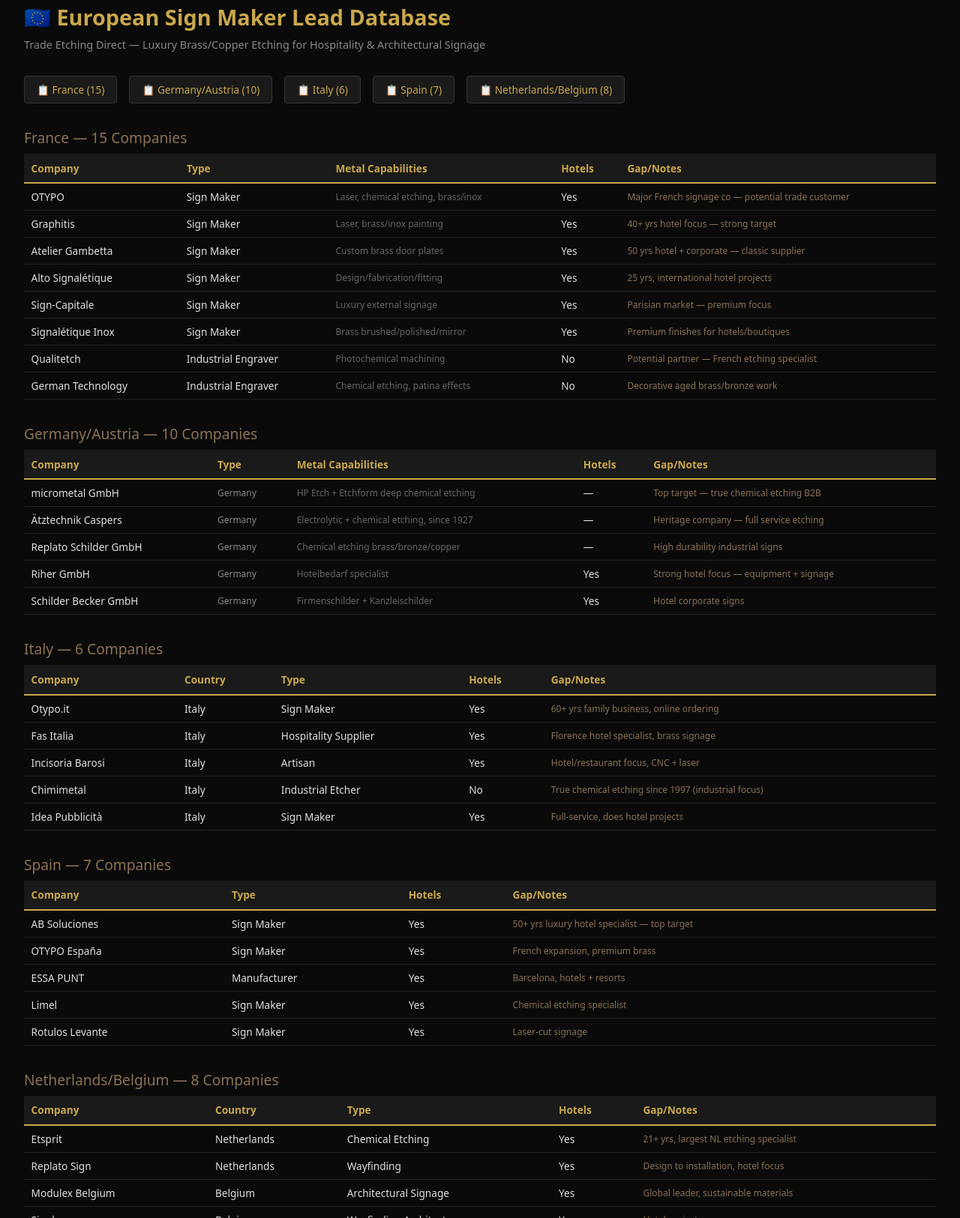
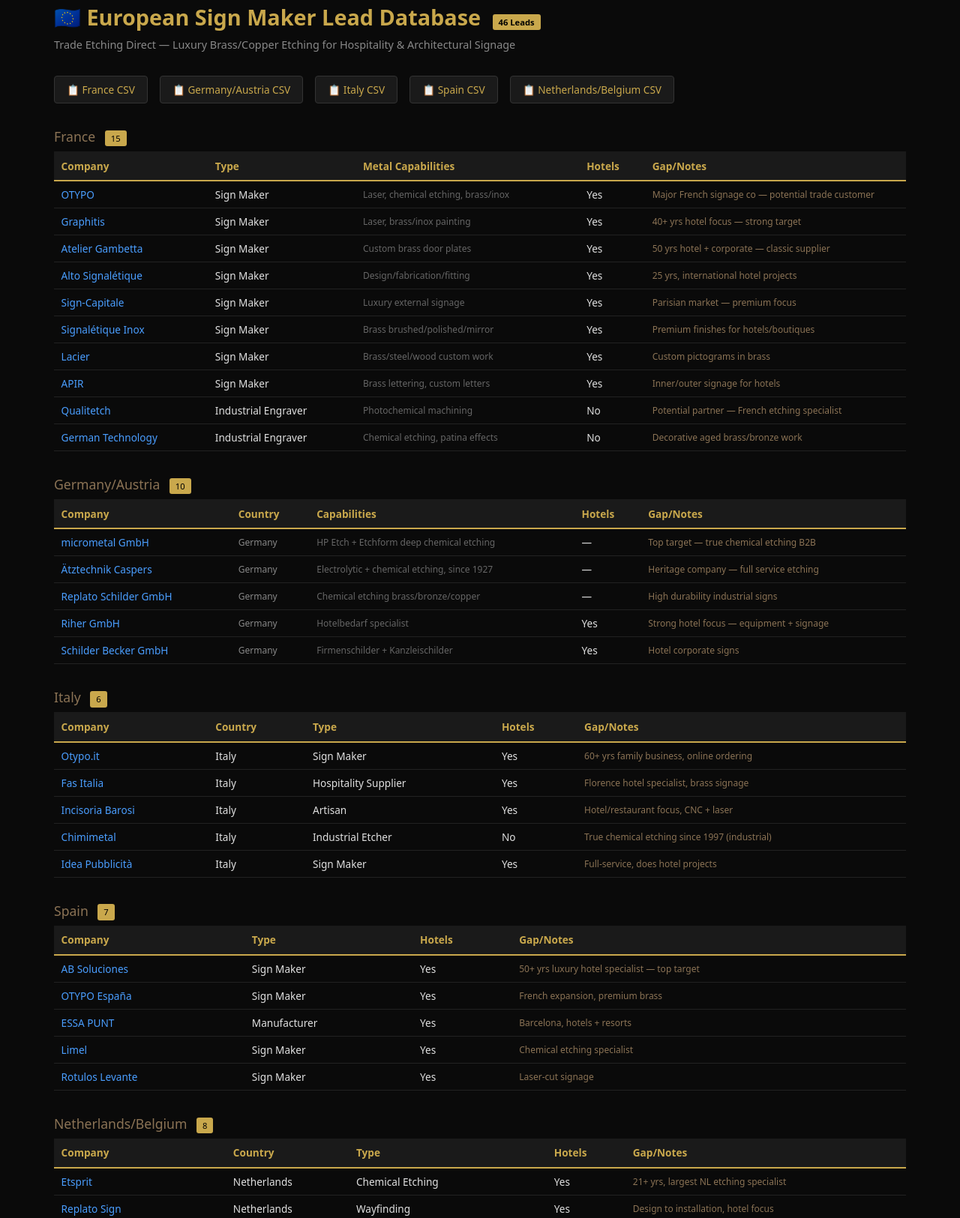
Before and after one commit to MerlinDog1/tradeetching-europe-leads, a plain HTML site: page index.html in a window 1280 px wide. Shown: the part 29-1654 px from the top of the page at 75% size. Drawn offline with Linux system fonts and the light colour scheme.

Commit message:
Add clickable links to company websites

```diff
--- a/index.html
+++ b/index.html
@@ -6,9 +6,9 @@
 <title>Trade Etching Direct - European Lead Gen</title>
 <style>
 *{margin:0;padding:0;box-sizing:border-box}
-body{font-family:system-ui,sans-serif;background:#0a0a0a;color:#e0e0e0;padding:2rem}
+body{font-family:system-ui,sans-serif;background:#0a0a0a;color:#e0e0e0;padding:2rem;max-width:1200px;margin:0 auto}
 h1{color:#c9a84c;font-size:1.8rem;margin-bottom:.5rem}
-h2{color:#8b7355;font-size:1.2rem;margin:1.5rem 0 .5rem;font-weight:400}
+h2{color:#8b7355;font-size:1.1rem;margin:1.5rem 0 .5rem;font-weight:400}
 p{color:#888;margin-bottom:2rem;font-size:.9rem}
 .sources{display:flex;gap:1rem;flex-wrap:wrap;margin-bottom:2rem}
 .sources a{background:#1a1a1a;color:#c9a84c;padding:.5rem 1rem;border-radius:4px;text-decoration:none;font-size:.85rem;border:1px solid #333}
@@ -17,78 +17,84 @@
 th{background:#1a1a1a;color:#c9a84c;text-align:left;padding:.6rem;border-bottom:2px solid #c9a84c}
 td{padding:.5rem .6rem;border-bottom:1px solid #222}
 tr:hover{background:#151515}
+tr:hover td:first-child{color:#c9a84c}
+a{color:#4a9eff;text-decoration:none}
+a:hover{text-decoration:underline}
 .country{color:#888;font-size:.75rem}
-.capabilities{font-size:.75rem;color:#666}
-.gap{font-size:.75rem;color:#8b7355;max-width:300px}
+.capabilities{font-size:.75rem;color:#666;max-width:250px}
+.gap{font-size:.75rem;color:#8b7355;max-width:250px}
+.count{background:#c9a84c;color:#000;padding:.2rem .5rem;border-radius:3px;font-size:.7rem;margin-left:.5rem}
 </style>
 </head>
 <body>
-<h1>🇪🇺 European Sign Maker Lead Database</h1>
+<h1>🇪🇺 European Sign Maker Lead Database <span class="count">46 Leads</span></h1>
 <p>Trade Etching Direct — Luxury Brass/Copper Etching for Hospitality & Architectural Signage</p>
 
 <div class="sources">
-<a href="europe-sign-makers.csv">📋 France (15)</a>
-<a href="germany-lead-gen.csv">📋 Germany/Austria (10)</a>
-<a href="italy-lead-gen.csv">📋 Italy (6)</a>
-<a href="spain-lead-gen.csv">📋 Spain (7)</a>
-<a href="benelux-lead-gen.csv">📋 Netherlands/Belgium (8)</a>
+<a href="europe-sign-makers.csv">📋 France CSV</a>
+<a href="germany-lead-gen.csv">📋 Germany/Austria CSV</a>
+<a href="italy-lead-gen.csv">📋 Italy CSV</a>
+<a href="spain-lead-gen.csv">📋 Spain CSV</a>
+<a href="benelux-lead-gen.csv">📋 Netherlands/Belgium CSV</a>
 </div>
 
-<h2>France — 15 Companies</h2>
+<h2>France <span class="count">15</span></h2>
 <table>
 <tr><th>Company</th><th>Type</th><th>Metal Capabilities</th><th>Hotels</th><th>Gap/Notes</th></tr>
-<tr><td>OTYPO</td><td>Sign Maker</td><td class="capabilities">Laser, chemical etching, brass/inox</td><td>Yes</td><td class="gap">Major French signage co — potential trade customer</td></tr>
-<tr><td>Graphitis</td><td>Sign Maker</td><td class="capabilities">Laser, brass/inox painting</td><td>Yes</td><td class="gap">40+ yrs hotel focus — strong target</td></tr>
-<tr><td>Atelier Gambetta</td><td>Sign Maker</td><td class="capabilities">Custom brass door plates</td><td>Yes</td><td class="gap">50 yrs hotel + corporate — classic supplier</td></tr>
-<tr><td>Alto Signalétique</td><td>Sign Maker</td><td class="capabilities">Design/fabrication/fitting</td><td>Yes</td><td class="gap">25 yrs, international hotel projects</td></tr>
-<tr><td>Sign-Capitale</td><td>Sign Maker</td><td class="capabilities">Luxury external signage</td><td>Yes</td><td class="gap">Parisian market — premium focus</td></tr>
-<tr><td>Signalétique Inox</td><td>Sign Maker</td><td class="capabilities">Brass brushed/polished/mirror</td><td>Yes</td><td class="gap">Premium finishes for hotels/boutiques</td></tr>
-<tr><td>Qualitetch</td><td>Industrial Engraver</td><td class="capabilities">Photochemical machining</td><td>No</td><td class="gap">Potential partner — French etching specialist</td></tr>
-<tr><td>German Technology</td><td>Industrial Engraver</td><td class="capabilities">Chemical etching, patina effects</td><td>No</td><td class="gap">Decorative aged brass/bronze work</td></tr>
+<tr><td><a href="https://otypo.com" target="_blank">OTYPO</a></td><td>Sign Maker</td><td class="capabilities">Laser, chemical etching, brass/inox</td><td>Yes</td><td class="gap">Major French signage co — potential trade customer</td></tr>
+<tr><td><a href="https://graphitis.fr" target="_blank">Graphitis</a></td><td>Sign Maker</td><td class="capabilities">Laser, brass/inox painting</td><td>Yes</td><td class="gap">40+ yrs hotel focus — strong target</td></tr>
+<tr><td><a href="https://www.ateliergambetta.com" target="_blank">Atelier Gambetta</a></td><td>Sign Maker</td><td class="capabilities">Custom brass door plates</td><td>Yes</td><td class="gap">50 yrs hotel + corporate — classic supplier</td></tr>
+<tr><td><a href="https://alto-signaletique.com" target="_blank">Alto Signalétique</a></td><td>Sign Maker</td><td class="capabilities">Design/fabrication/fitting</td><td>Yes</td><td class="gap">25 yrs, international hotel projects</td></tr>
+<tr><td><a href="https://www.sign-capitale.fr" target="_blank">Sign-Capitale</a></td><td>Sign Maker</td><td class="capabilities">Luxury external signage</td><td>Yes</td><td class="gap">Parisian market — premium focus</td></tr>
+<tr><td><a href="https://signaletique-inox.fr" target="_blank">Signalétique Inox</a></td><td>Sign Maker</td><td class="capabilities">Brass brushed/polished/mirror</td><td>Yes</td><td class="gap">Premium finishes for hotels/boutiques</td></tr>
+<tr><td><a href="https://www.lacier.fr" target="_blank">Lacier</a></td><td>Sign Maker</td><td class="capabilities">Brass/steel/wood custom work</td><td>Yes</td><td class="gap">Custom pictograms in brass</td></tr>
+<tr><td><a href="https://fr.apir.com" target="_blank">APIR</a></td><td>Sign Maker</td><td class="capabilities">Brass lettering, custom letters</td><td>Yes</td><td class="gap">Inner/outer signage for hotels</td></tr>
+<tr><td><a href="https://www.qualitetch.com" target="_blank">Qualitetch</a></td><td>Industrial Engraver</td><td class="capabilities">Photochemical machining</td><td>No</td><td class="gap">Potential partner — French etching specialist</td></tr>
+<tr><td><a href="https://www.germain-technologie.com" target="_blank">German Technology</a></td><td>Industrial Engraver</td><td class="capabilities">Chemical etching, patina effects</td><td>No</td><td class="gap">Decorative aged brass/bronze work</td></tr>
 </table>
 
-<h2>Germany/Austria — 10 Companies</h2>
+<h2>Germany/Austria <span class="count">10</span></h2>
 <table>
-<tr><th>Company</th><th>Type</th><th>Metal Capabilities</th><th>Hotels</th><th>Gap/Notes</th></tr>
-<tr><td>micrometal GmbH</td><td class="country">Germany</td><td class="capabilities">HP Etch + Etchform deep chemical etching</td><td>—</td><td class="gap">Top target — true chemical etching B2B</td></tr>
-<tr><td>Ätztechnik Caspers</td><td class="country">Germany</td><td class="capabilities">Electrolytic + chemical etching, since 1927</td><td>—</td><td class="gap">Heritage company — full service etching</td></tr>
-<tr><td>Replato Schilder GmbH</td><td class="country">Germany</td><td class="capabilities">Chemical etching brass/bronze/copper</td><td>—</td><td class="gap">High durability industrial signs</td></tr>
-<tr><td>Riher GmbH</td><td class="country">Germany</td><td class="capabilities">Hotelbedarf specialist</td><td>Yes</td><td class="gap">Strong hotel focus — equipment + signage</td></tr>
-<tr><td>Schilder Becker GmbH</td><td class="country">Germany</td><td class="capabilities">Firmenschilder + Kanzleischilder</td><td>Yes</td><td class="gap">Hotel corporate signs</td></tr>
+<tr><th>Company</th><th>Country</th><th>Capabilities</th><th>Hotels</th><th>Gap/Notes</th></tr>
+<tr><td><a href="https://www.micrometal.de" target="_blank">micrometal GmbH</a></td><td class="country">Germany</td><td class="capabilities">HP Etch + Etchform deep chemical etching</td><td>—</td><td class="gap">Top target — true chemical etching B2B</td></tr>
+<tr><td><a href="https://www.aehc.de" target="_blank">Ätztechnik Caspers</a></td><td class="country">Germany</td><td class="capabilities">Electrolytic + chemical etching, since 1927</td><td>—</td><td class="gap">Heritage company — full service etching</td></tr>
+<tr><td><a href="https://replato-schilder.de" target="_blank">Replato Schilder GmbH</a></td><td class="country">Germany</td><td class="capabilities">Chemical etching brass/bronze/copper</td><td>—</td><td class="gap">High durability industrial signs</td></tr>
+<tr><td><a href="https://www.reiher-gmbh.de" target="_blank">Riher GmbH</a></td><td class="country">Germany</td><td class="capabilities">Hotelbedarf specialist</td><td>Yes</td><td class="gap">Strong hotel focus — equipment + signage</td></tr>
+<tr><td><a href="https://www.schilder-becker.de" target="_blank">Schilder Becker GmbH</a></td><td class="country">Germany</td><td class="capabilities">Firmenschilder + Kanzleischilder</td><td>Yes</td><td class="gap">Hotel corporate signs</td></tr>
 </table>
 
-<h2>Italy — 6 Companies</h2>
+<h2>Italy <span class="count">6</span></h2>
 <table>
 <tr><th>Company</th><th>Country</th><th>Type</th><th>Hotels</th><th>Gap/Notes</th></tr>
-<tr><td>Otypo.it</td><td>Italy</td><td>Sign Maker</td><td>Yes</td><td class="gap">60+ yrs family business, online ordering</td></tr>
-<tr><td>Fas Italia</td><td>Italy</td><td>Hospitality Supplier</td><td>Yes</td><td class="gap">Florence hotel specialist, brass signage</td></tr>
-<tr><td>Incisoria Barosi</td><td>Italy</td><td>Artisan</td><td>Yes</td><td class="gap">Hotel/restaurant focus, CNC + laser</td></tr>
-<tr><td>Chimimetal</td><td>Italy</td><td>Industrial Etcher</td><td>No</td><td class="gap">True chemical etching since 1997 (industrial focus)</td></tr>
-<tr><td>Idea Pubblicità</td><td>Italy</td><td>Sign Maker</td><td>Yes</td><td class="gap">Full-service, does hotel projects</td></tr>
+<tr><td><a href="https://otypo.it" target="_blank">Otypo.it</a></td><td>Italy</td><td>Sign Maker</td><td>Yes</td><td class="gap">60+ yrs family business, online ordering</td></tr>
+<tr><td><a href="https://forniture-alberghiere.biz" target="_blank">Fas Italia</a></td><td>Italy</td><td>Hospitality Supplier</td><td>Yes</td><td class="gap">Florence hotel specialist, brass signage</td></tr>
+<tr><td><a href="https://incisoriabarosi.it" target="_blank">Incisoria Barosi</a></td><td>Italy</td><td>Artisan</td><td>Yes</td><td class="gap">Hotel/restaurant focus, CNC + laser</td></tr>
+<tr><td><a href="https://www.chimimetal.it" target="_blank">Chimimetal</a></td><td>Italy</td><td>Industrial Etcher</td><td>No</td><td class="gap">True chemical etching since 1997 (industrial)</td></tr>
+<tr><td><a href="https://www.ideapubblicita.com" target="_blank">Idea Pubblicità</a></td><td>Italy</td><td>Sign Maker</td><td>Yes</td><td class="gap">Full-service, does hotel projects</td></tr>
 </table>
 
-<h2>Spain — 7 Companies</h2>
+<h2>Spain <span class="count">7</span></h2>
 <table>
 <tr><th>Company</th><th>Type</th><th>Hotels</th><th>Gap/Notes</th></tr>
-<tr><td>AB Soluciones</td><td>Sign Maker</td><td>Yes</td><td class="gap">50+ yrs luxury hotel specialist — top target</td></tr>
-<tr><td>OTYPO España</td><td>Sign Maker</td><td>Yes</td><td class="gap">French expansion, premium brass</td></tr>
-<tr><td>ESSA PUNT</td><td>Manufacturer</td><td>Yes</td><td class="gap">Barcelona, hotels + resorts</td></tr>
-<tr><td>Limel</td><td>Sign Maker</td><td>Yes</td><td class="gap">Chemical etching specialist</td></tr>
-<tr><td>Rotulos Levante</td><td>Sign Maker</td><td>Yes</td><td class="gap">Laser-cut signage</td></tr>
+<tr><td><a href="https://www.absoluciones.es" target="_blank">AB Soluciones</a></td><td>Sign Maker</td><td>Yes</td><td class="gap">50+ yrs luxury hotel specialist — top target</td></tr>
+<tr><td><a href="https://otypo.es" target="_blank">OTYPO España</a></td><td>Sign Maker</td><td>Yes</td><td class="gap">French expansion, premium brass</td></tr>
+<tr><td><a href="https://www.essapunt.com" target="_blank">ESSA PUNT</a></td><td>Manufacturer</td><td>Yes</td><td class="gap">Barcelona, hotels + resorts</td></tr>
+<tr><td><a href="https://www.limel.es" target="_blank">Limel</a></td><td>Sign Maker</td><td>Yes</td><td class="gap">Chemical etching specialist</td></tr>
+<tr><td><a href="https://www.rotuloslevante.com" target="_blank">Rotulos Levante</a></td><td>Sign Maker</td><td>Yes</td><td class="gap">Laser-cut signage</td></tr>
 </table>
 
-<h2>Netherlands/Belgium — 8 Companies</h2>
+<h2>Netherlands/Belgium <span class="count">8</span></h2>
 <table>
 <tr><th>Company</th><th>Country</th><th>Type</th><th>Hotels</th><th>Gap/Notes</th></tr>
-<tr><td>Etsprit</td><td>Netherlands</td><td>Chemical Etching</td><td>Yes</td><td class="gap">21+ yrs, largest NL etching specialist</td></tr>
-<tr><td>Replato Sign</td><td>Netherlands</td><td>Wayfinding</td><td>Yes</td><td class="gap">Design to installation, hotel focus</td></tr>
-<tr><td>Modulex Belgium</td><td>Belgium</td><td>Architectural Signage</td><td>Yes</td><td class="gap">Global leader, sustainable materials</td></tr>
-<tr><td>Signburo</td><td>Belgium</td><td>Wayfinding Architects</td><td>Yes</td><td class="gap">Hotel projects</td></tr>
-<tr><td>United Wayfinders</td><td>Belgium</td><td>Design Consultancy</td><td>Yes</td><td class="gap">Design only, outsources fabrication</td></tr>
+<tr><td><a href="https://etsprit.nl/en/" target="_blank">Etsprit</a></td><td>Netherlands</td><td>Chemical Etching</td><td>Yes</td><td class="gap">21+ yrs, largest NL etching specialist</td></tr>
+<tr><td><a href="https://www.replato.nl/" target="_blank">Replato Sign</a></td><td>Netherlands</td><td>Wayfinding</td><td>Yes</td><td class="gap">Design to installation, hotel focus</td></tr>
+<tr><td><a href="https://modulex.com/belgium/" target="_blank">Modulex Belgium</a></td><td>Belgium</td><td>Architectural Signage</td><td>Yes</td><td class="gap">Global leader, sustainable materials</td></tr>
+<tr><td><a href="https://www.signburo.be" target="_blank">Signburo</a></td><td>Belgium</td><td>Wayfinding Architects</td><td>Yes</td><td class="gap">Hotel projects</td></tr>
+<tr><td><a href="https://unitedwayfinders.be/" target="_blank">United Wayfinders</a></td><td>Belgium</td><td>Design Consultancy</td><td>Yes</td><td class="gap">Design only, outsources fabrication</td></tr>
 </table>
 
 <p style="margin-top:3rem;color:#555;font-size:.75rem">
-46 leads across 5 countries • Compiled for Trade Etching Direct • Scandinavia pending (VPN required)
+46 leads across 5 countries • Scandinavia pending (VPN required) • Compiled for Trade Etching Direct
 </p>
 </body>
 </html>
```
